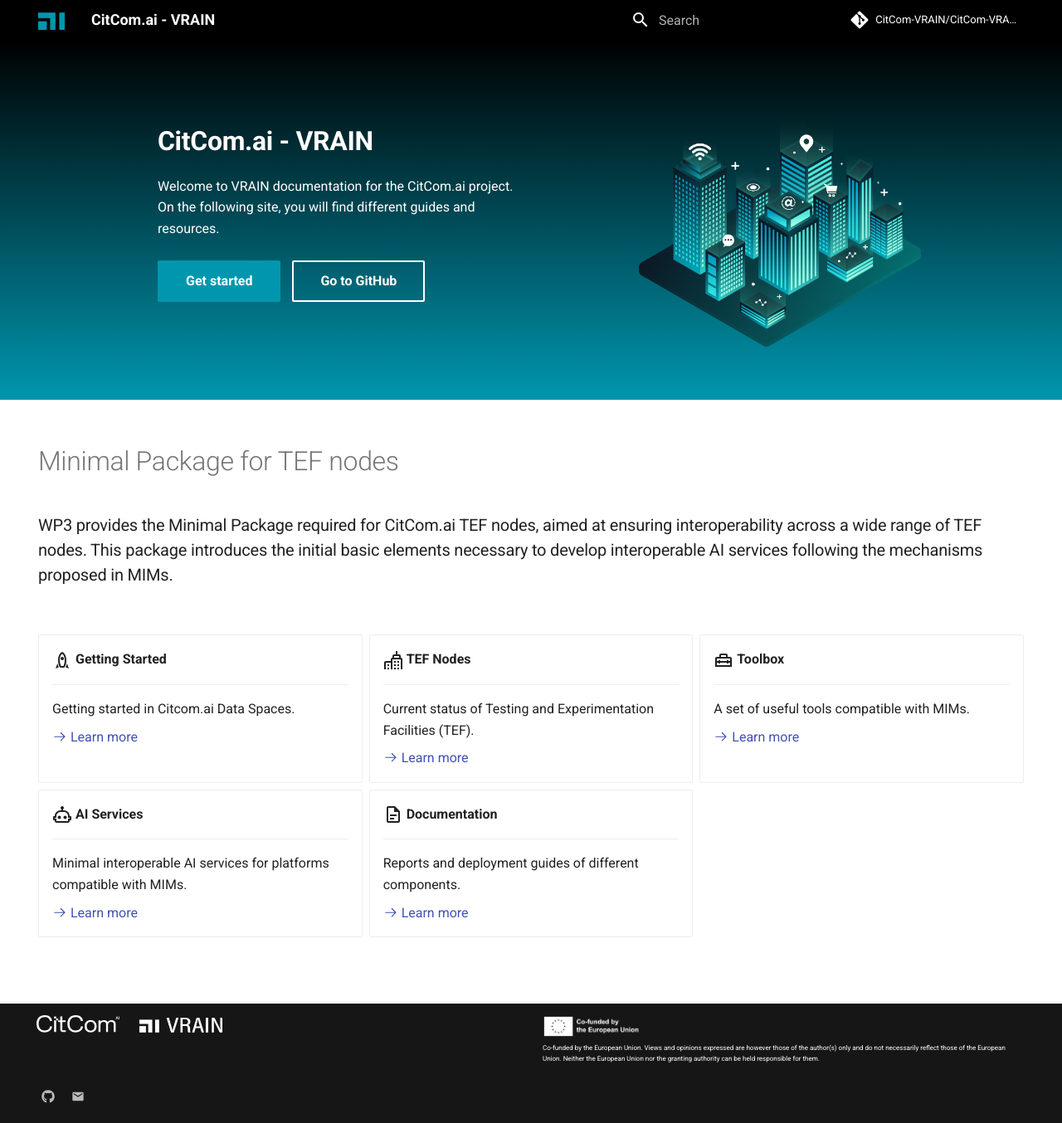
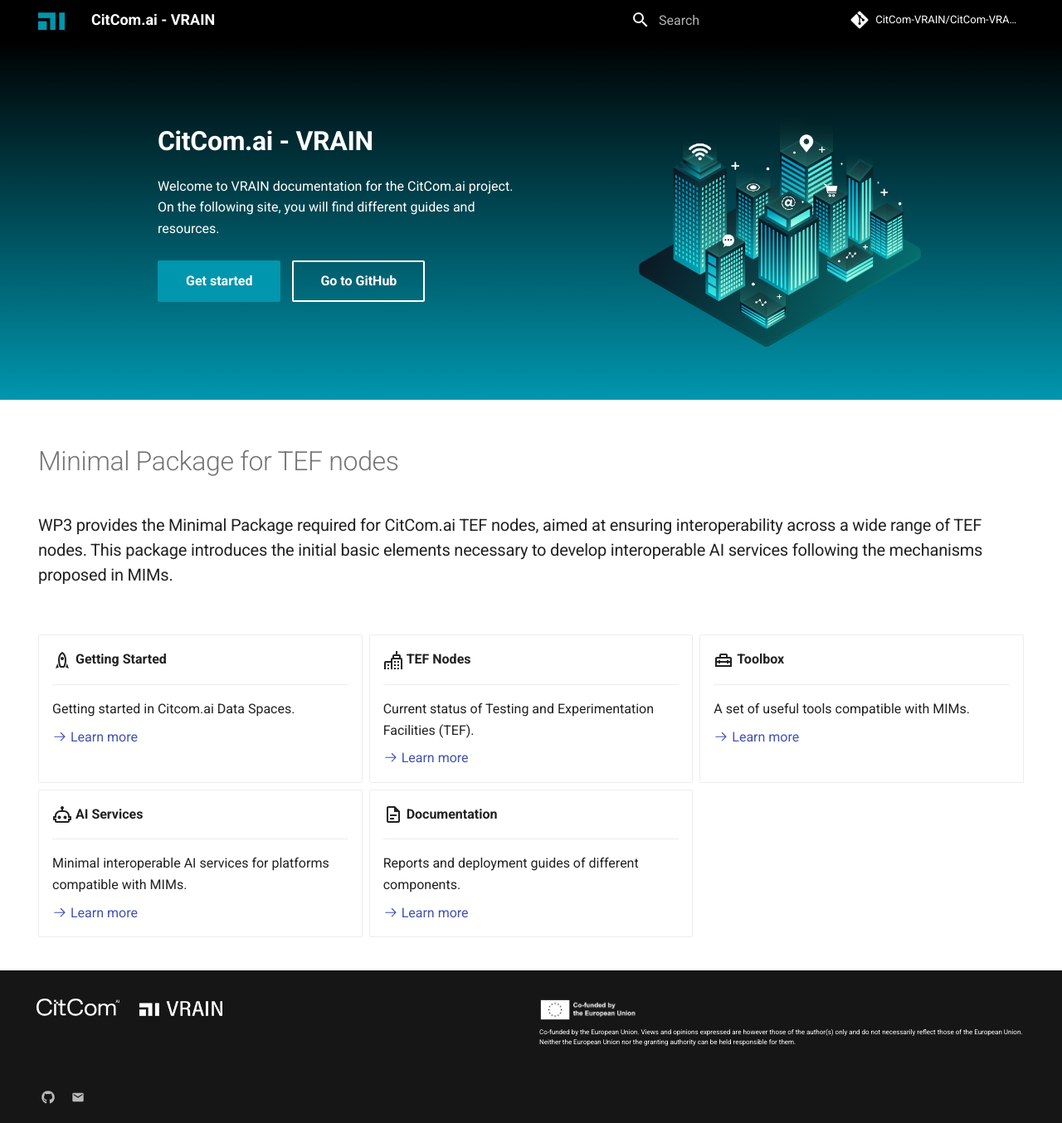
Before and after one commit to riseupalex/CitComAI-Hub.github.io, an MkDocs documentation site: the page built from docs/index.md, in a window 1280 px wide and 1354 px high. Shown: the whole window at 83% size. Built offline with MkDocs 1.6.1 and Material for MkDocs 9.7.7, drawn with Linux system fonts in a browser that asks for light colours; comment, search, counter and statistics services are not loaded.

Commit message:
Fix footer

```diff
--- a/docs/overrides/partials/copyright.html
+++ b/docs/overrides/partials/copyright.html
@@ -1,4 +1,3 @@
-<footer>
 <div class="footer-container">
     <div class="footer-column">
         <div class="footer-logo">
@@ -18,4 +17,3 @@
         </div>
     </div>
 </div>
-</footer>
--- a/docs/stylesheets/extra.css
+++ b/docs/stylesheets/extra.css
@@ -51,9 +51,7 @@
 .footer-container {
     display: grid;
     grid-template-columns: 1fr 1fr;
-    gap: 20px;
-    max-width: 1200px;
-    margin: 0 auto;
+    margin: 1rem auto;
 }
 
 .footer-column {
```
Lines whose indentation alone changed are shown as unchanged.
